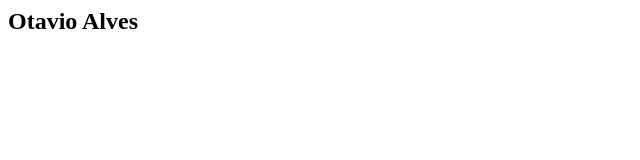
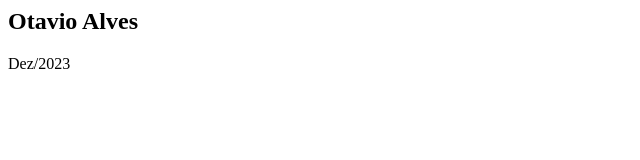
Before and after one commit to tavioalvs/tavioalvs.github.io, a plain HTML site: page index.html in a window 1280 px wide. Shown: the full height of the page, 0-640 px from the left. Drawn offline with Linux system fonts and the light colour scheme.

Commit message:
add date

```diff
--- a/index.html
+++ b/index.html
@@ -1 +1,2 @@
 <h2>Otavio Alves</h2>
+<span>Dez/2023</span>
```
